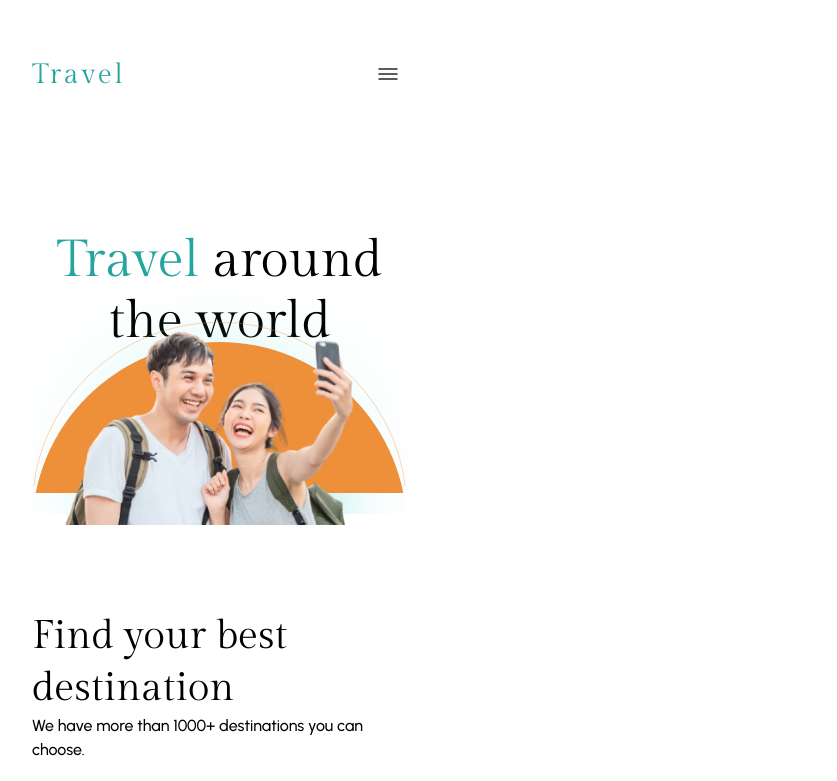
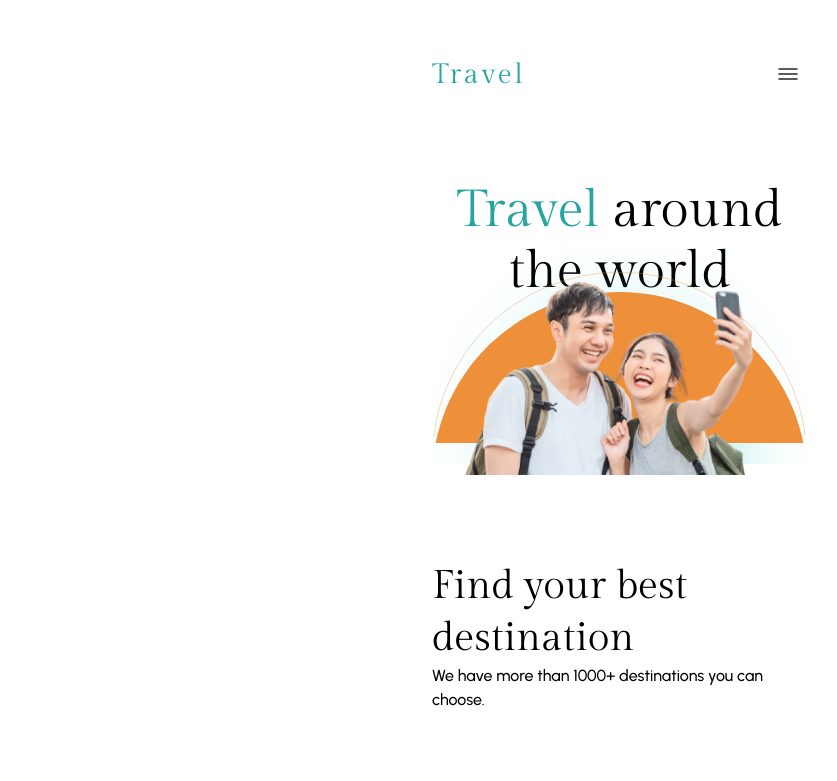
Before and after one commit to Devsalmasaeed/travel-site, a plain HTML site: page index.html in a window 1280 px wide. Shown: the top 781 px of the page, without its empty margins (18-855 px from the left). Drawn offline with Linux system fonts and the light colour scheme.

Commit message:
updated styles

```diff
--- a/styles.css
+++ b/styles.css
@@ -12,7 +12,8 @@
     --neutral: #D9D9D9
 }
 body {
-    margin: 50px;
+    max-width: 380px;
+    margin: auto;
 }
 .header {
     background-color: #FFFFFF;
```
